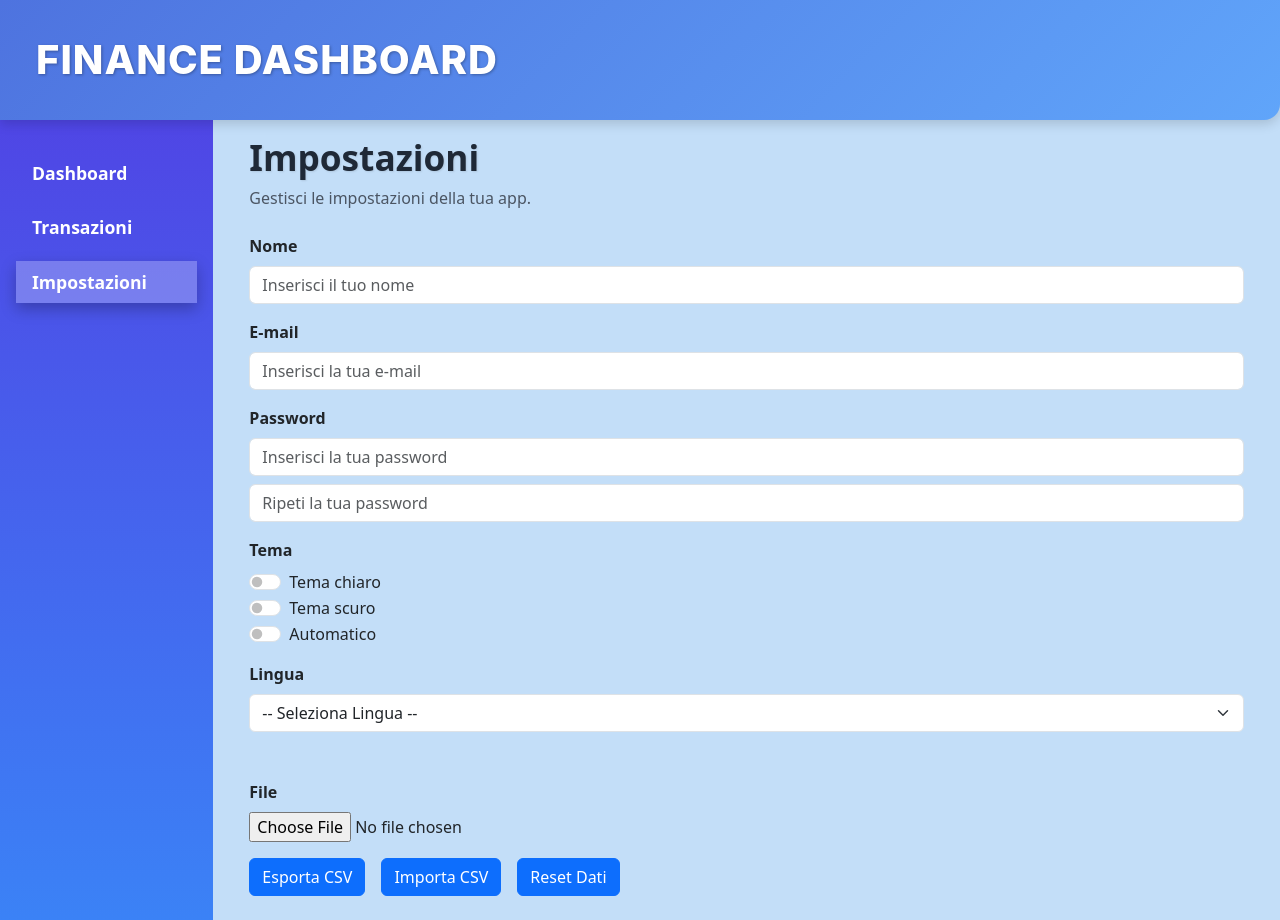
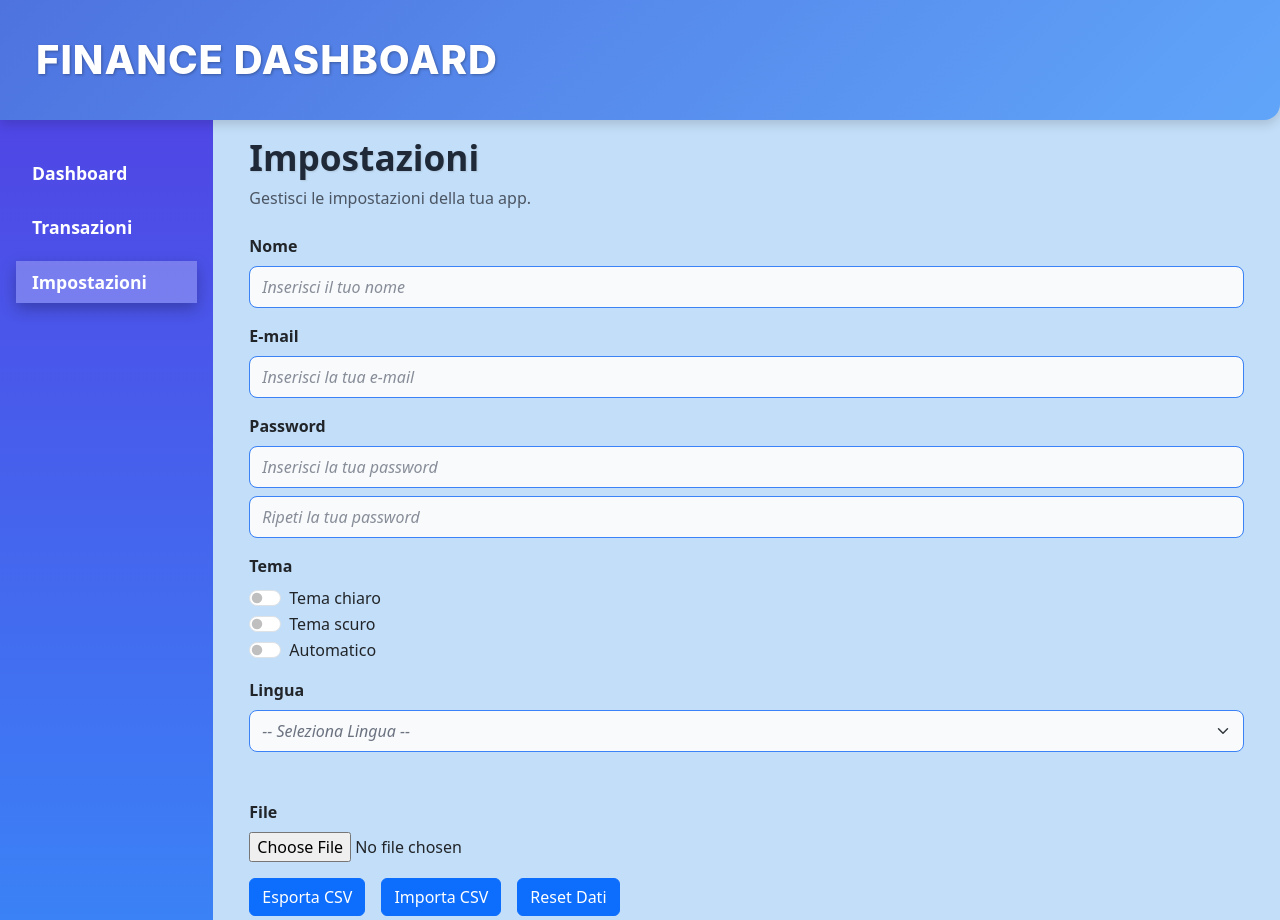
Before and after one commit to GiuseppeLiGioi/personal-finance-dashboard, a React (Vite) app: page /settings in a window 1280 px wide. Built offline with nearby package versions, Linux system fonts and the light colour scheme.

Commit message:
added. css custom on Settings's page

```diff
--- a/src/assets/Pages/Settings.jsx
+++ b/src/assets/Pages/Settings.jsx
@@ -41,7 +41,7 @@ export default function Settings({ transactions, setTransactions }) {
         document.body.removeChild(link);
     }
 
-    function resetData(){
+    function resetData() {
         setTransactions(transactionsData)
     }
 
@@ -54,76 +54,64 @@ export default function Settings({ transactions, setTransactions }) {
 
             <div className="mt-3">
                 <label className="form-label"><strong>Nome</strong></label>
-                <div>
-
                 <input
                     type="text"
-                        className="form-control"
+                    className="form-input form-control"
                     placeholder="Inserisci il tuo nome"
                     value={name}
                     onChange={(e) => setName(e.target.value)}
                 />
             </div>
-            </div>
-
 
             <div className="mt-3">
                 <label className="form-label"><strong>E-mail</strong></label>
-                <div>
-
                 <input
                     type="text"
-                        className="form-control"
+                    className="form-input form-control"
                     placeholder="Inserisci la tua e-mail"
                     value={email}
                     onChange={(e) => setEmail(e.target.value)}
                 />
             </div>
-            </div>
 
             <div className="mt-3">
                 <label className="form-label"><strong>Password</strong></label>
-                <div>
-
                 <input
                     type="text"
-                        className="form-control"
+                    className="form-input form-control"
                     placeholder="Inserisci la tua password"
                     value={password}
                     onChange={(e) => setPassword(e.target.value)}
                 />
-
                 <input
                     type="text"
-                        className="form-control mt-2"
+                    className="form-input form-control mt-2"
                     placeholder="Ripeti la tua password"
                     value={confirmPassword}
                     onChange={(e) => setConfirmPassword(e.target.value)}
                 />
             </div>
-            </div>
 
             <div className="mt-3">
                 <label className="form-label"><strong>Tema</strong></label>
                 <div className="form-check form-switch">
-                    <input className="form-check-input" type="checkbox" role="switch" id="switchCheckDefault" />
-                    <label className="form-check-label" for="switchCheckDefault">Tema chiaro</label>
+                    <input className="form-check-input" type="checkbox" role="switch" id="switchCheckLight" />
+                    <label className="form-check-label" htmlFor="switchCheckLight">Tema chiaro</label>
                 </div>
                 <div className="form-check form-switch">
-                    <input className="form-check-input" type="checkbox" role="switch" id="switchCheckDefault" />
-                    <label className="form-check-label" for="switchCheckDefault">Tema scuro</label>
+                    <input className="form-check-input" type="checkbox" role="switch" id="switchCheckDark" />
+                    <label className="form-check-label" htmlFor="switchCheckDark">Tema scuro</label>
                 </div>
                 <div className="form-check form-switch">
-                    <input className="form-check-input" type="checkbox" role="switch" id="switchCheckDefault" />
-                    <label className="form-check-label" for="switchCheckDefault">Automatico</label>
+                    <input className="form-check-input" type="checkbox" role="switch" id="switchCheckAuto" />
+                    <label className="form-check-label" htmlFor="switchCheckAuto">Automatico</label>
                 </div>
-
             </div>
 
             <div className="mt-3">
                 <label className="form-label"><strong>Lingua</strong></label>
                 <select
-                    className="form-select"
+                    className="form-input form-select"
                     value={language}
                     onChange={(e) => setLanguage(e.target.value)}
                 >
@@ -133,26 +121,23 @@ export default function Settings({ transactions, setTransactions }) {
                 </select>
             </div>
 
-
             <div className="mt-5">
                 <label className="form-label"><strong>File</strong></label>
                 <div className="d-flex flex-column">
-
-                    <div className="mb-3">
                     <input
                         type="file"
+                        className="form-input"
                         placeholder="Importa un file..."
                         ref={inputFile}
                     />
-                    </div>
-                    <div className="d-flex gap-3">
+                    <div className="d-flex gap-3 mt-3">
                         <button type="button" className="btn btn-primary" onClick={() => handleExport(transactions)}>Esporta CSV</button>
                         <button type="button" className="btn btn-primary" onClick={handleImportCsv}>Importa CSV</button>
                         <button type="button" className="btn btn-primary" onClick={resetData}>Reset Dati</button>
                     </div>
                 </div>
+            </div>
 
-            </div>
 
         </div>
     )
```
Lines whose indentation alone changed are shown as unchanged.
